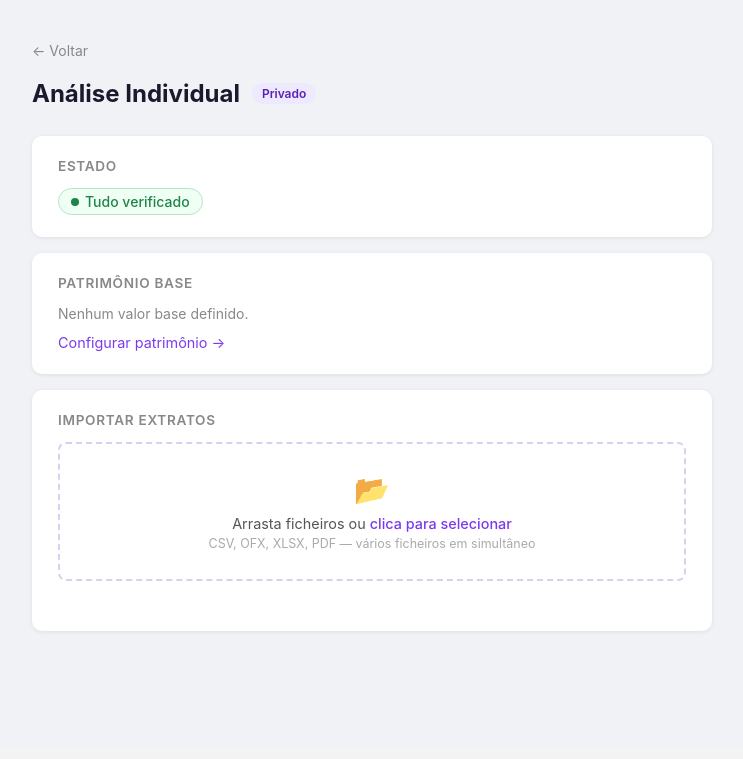
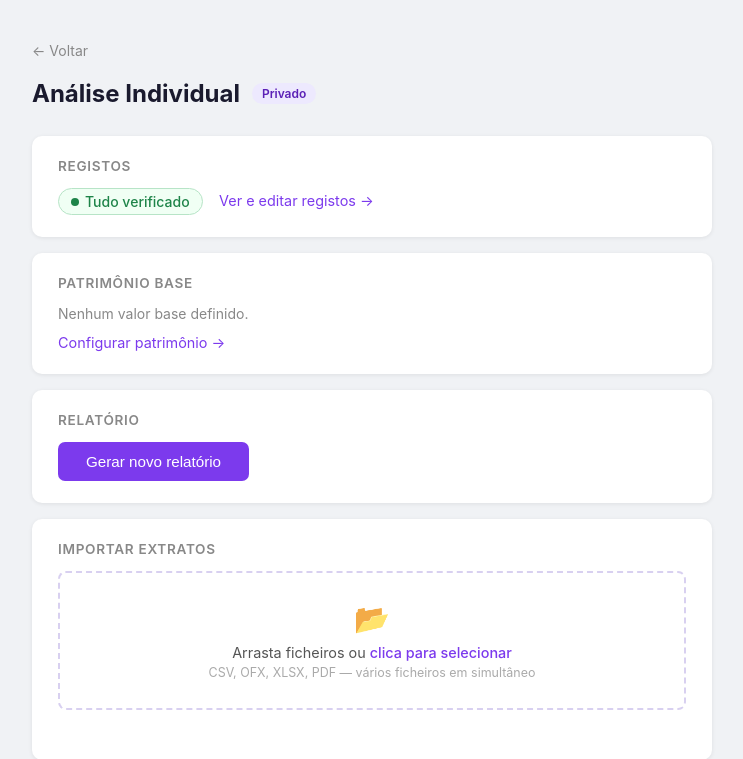
Before and after one commit to amaralbernardo/personal-finance-analyzer, a Flask app: page /individual in a window 1280 px wide. Shown: the part 52-811 px from the top of the page, without its empty margins (268-1011 px from the left). Before the commit the page ends 684 px from the top, so only its background shows below. Run offline with Flask 3, Linux system fonts and the light colour scheme; a user stored in the database is signed in; data comes from the database, SQL or seed files in the repository; data that the repository does not hold is empty.

Commit message:
Add generate-report button and always-visible verify link on dashboard pages
Co-Authored-By: Claude Sonnet 4.6 <noreply@anthropic.com>

```diff
--- a/app/server.py
+++ b/app/server.py
@@ -460,6 +460,15 @@ def joint_verify():
     )
 
 
+@app.route("/joint/generate-report", methods=["POST"])
+@admin_required
+def joint_generate_report():
+    conn = get_connection()
+    report_path = generate(conn, space='joint')
+    conn.close()
+    return redirect(url_for("joint_report", filename=report_path.name))
+
+
 @app.route("/joint/report/<filename>")
 @login_required
 def joint_report(filename):
@@ -544,6 +553,16 @@ def individual_verify():
         space=space,
         back_url=url_for("individual"),
     )
+
+
+@app.route("/individual/generate-report", methods=["POST"])
+@login_required
+def individual_generate_report():
+    space = _ind_space(current_user.id)
+    conn = get_connection()
+    report_path = generate(conn, space=space)
+    conn.close()
+    return redirect(url_for("individual_report", filename=report_path.name))
 
 
 @app.route("/individual/report/<filename>")
--- a/app/templates/individual.html
+++ b/app/templates/individual.html
@@ -77,13 +77,13 @@
 
     <!-- Status -->
     <div class="card">
-      <p class="card-title">Estado</p>
+      <p class="card-title">Registos</p>
       {% if unverified > 0 or skipped > 0 %}
         <span class="badge badge-warn"><span class="badge-dot"></span>{{ unverified + skipped }} item(s) por verificar</span>
-        <a href="/individual/verify" class="verify-link">Verificar agora →</a>
       {% else %}
         <span class="badge badge-ok"><span class="badge-dot"></span>Tudo verificado</span>
       {% endif %}
+      <a href="/individual/verify" class="verify-link">Ver e editar registos →</a>
     </div>
 
     <!-- Patrimony -->
@@ -111,14 +111,17 @@
       {% endif %}
     </div>
 
-    <!-- Last report -->
-    {% if last_report %}
+    <!-- Report -->
     <div class="card">
-      <p class="card-title">Último Relatório</p>
-      <a href="/individual/report/{{ last_report.name }}" class="report-link" target="_blank">Ver relatório →</a>
-      <p class="report-name">{{ last_report.name }}</p>
+      <p class="card-title">Relatório</p>
+      {% if last_report %}
+      <a href="/individual/report/{{ last_report.name }}" class="report-link" target="_blank">Ver último relatório →</a>
+      <p class="report-name" style="margin-bottom:14px">{{ last_report.name }}</p>
+      {% endif %}
+      <form action="/individual/generate-report" method="post">
+        <button type="submit" class="btn">Gerar novo relatório</button>
+      </form>
     </div>
-    {% endif %}
 
     <!-- Upload -->
     <div class="card">
```
Also changed, not shown: app/templates/joint.html (+15 -10 lines).
